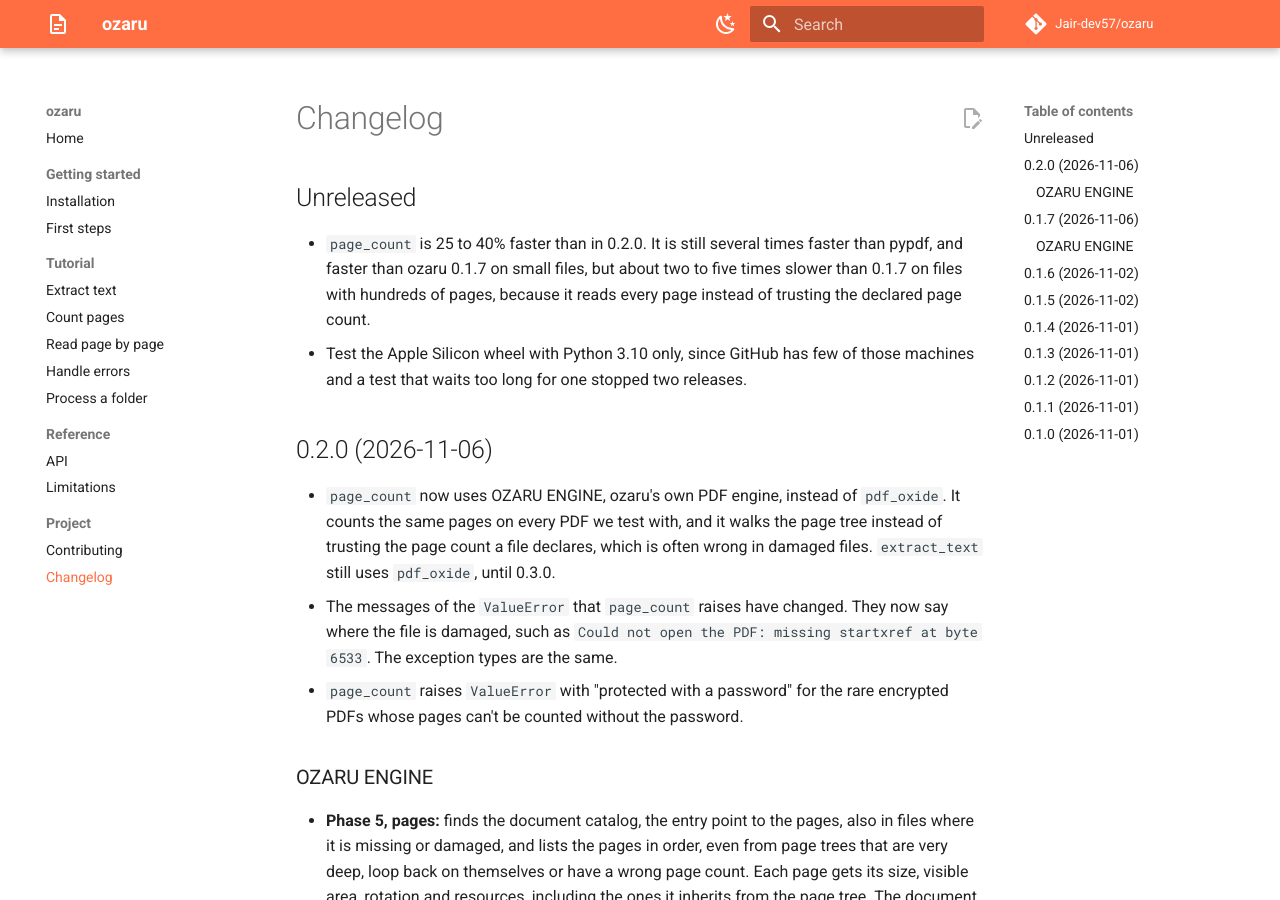
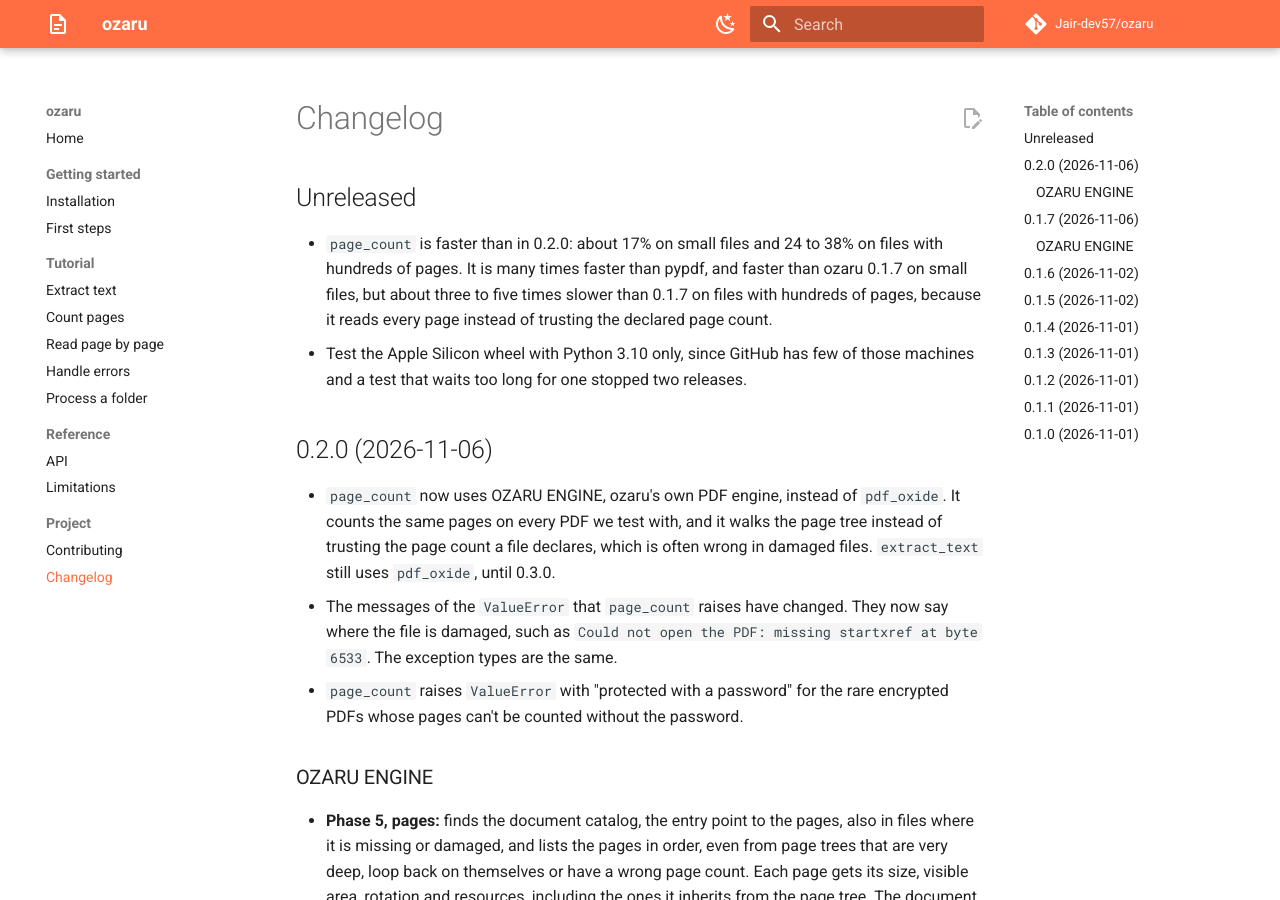
Before and after one commit to Jair-dev57/ozaru, an MkDocs documentation site: the page built from docs/changelog.md, in a window 1280 px wide and 900 px high. Built offline with MkDocs 1.6.1 and Material for MkDocs 9.7.7, drawn with Linux system fonts in a browser that asks for light colours; comment, search, counter and statistics services are not loaded.

Commit message:
Give the measured speedups of 0.2.1 in the changelog
Co-Authored-By: Claude Opus 5.5 <noreply@anthropic.com>

```diff
--- a/docs/changelog.md
+++ b/docs/changelog.md
@@ -2,10 +2,11 @@
 
 ## Unreleased
 
-- `page_count` is 25 to 40% faster than in 0.2.0. It is still several times
-  faster than pypdf, and faster than ozaru 0.1.7 on small files, but about two
-  to five times slower than 0.1.7 on files with hundreds of pages, because it
-  reads every page instead of trusting the declared page count.
+- `page_count` is faster than in 0.2.0: about 17% on small files and 24 to 38%
+  on files with hundreds of pages. It is many times faster than pypdf, and
+  faster than ozaru 0.1.7 on small files, but about three to five times slower
+  than 0.1.7 on files with hundreds of pages, because it reads every page
+  instead of trusting the declared page count.
 - Test the Apple Silicon wheel with Python 3.10 only, since GitHub has few of
   those machines and a test that waits too long for one stopped two releases.
 
```
